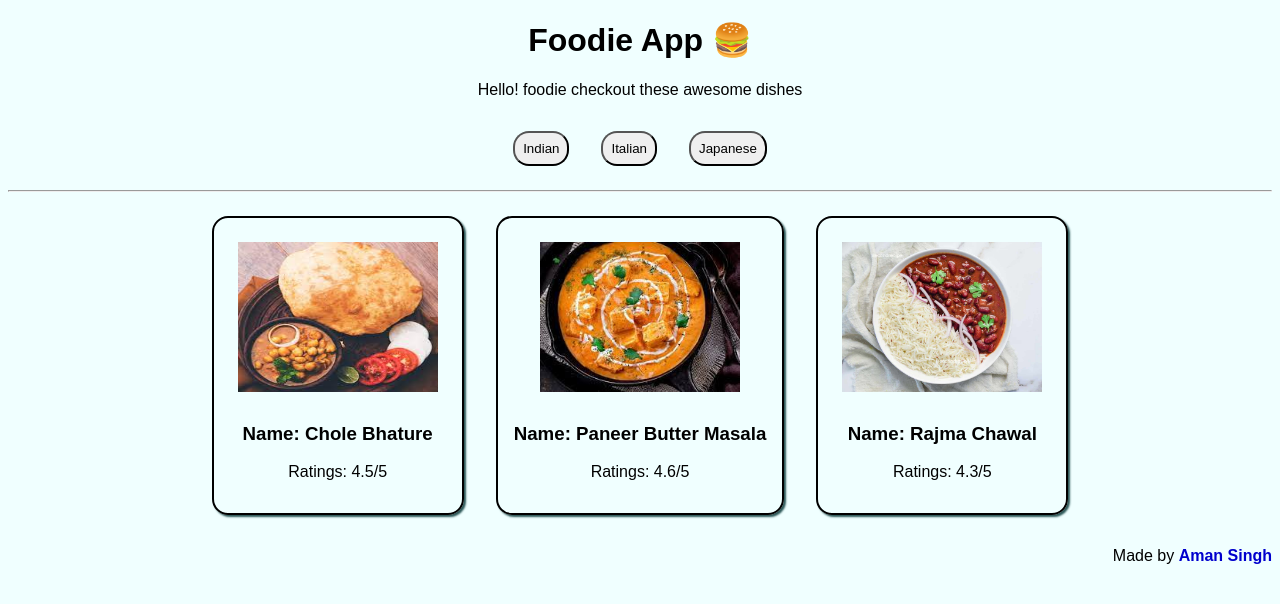
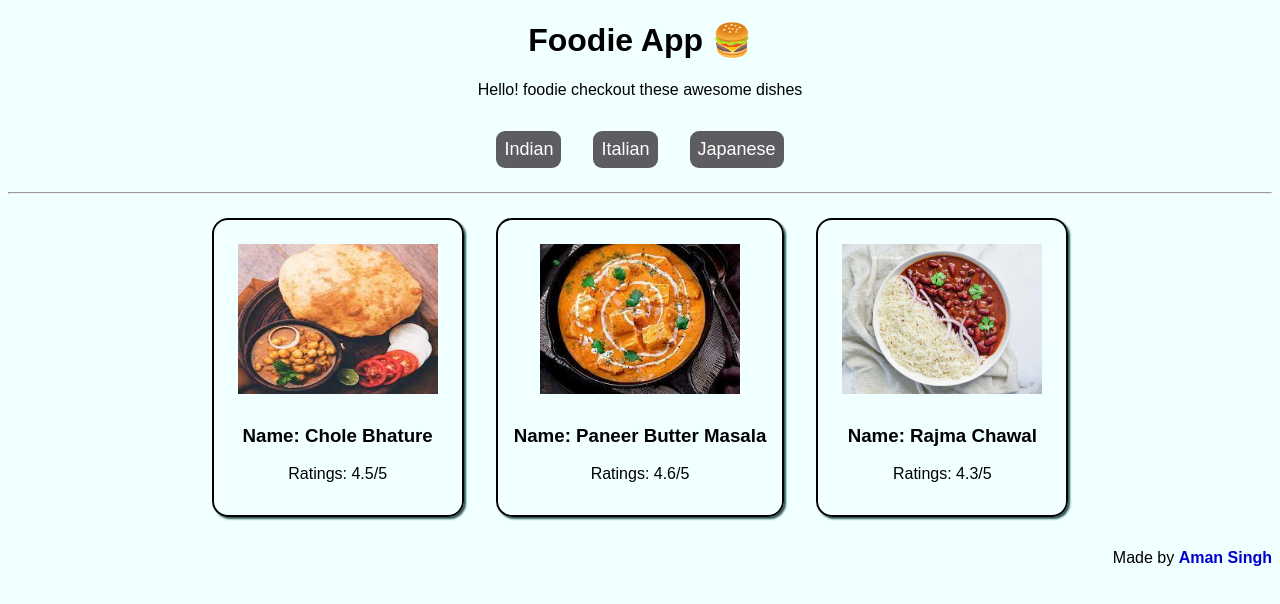
Before and after one commit to aman11s/Foodie-App, a React (Create React App) app: page / in a window 1280 px wide. Shown: the top 604 px of the page. Built offline with nearby package versions, Linux system fonts and the light colour scheme.

Commit message:
style : button

```diff
--- a/src/styles.css
+++ b/src/styles.css
@@ -10,8 +10,16 @@ body {
 .btn {
   margin: 1rem;
   padding: 0.5rem;
-  border-radius: 1rem;
+  border-radius: 0.5em;
+  border: none;
+  background-color: #5d5d61;
+  color: #ffffff;
+  font-size: large;
   cursor: pointer;
+}
+
+.btn:hover {
+  background-color: #000000;
 }
 
 ul {
```
